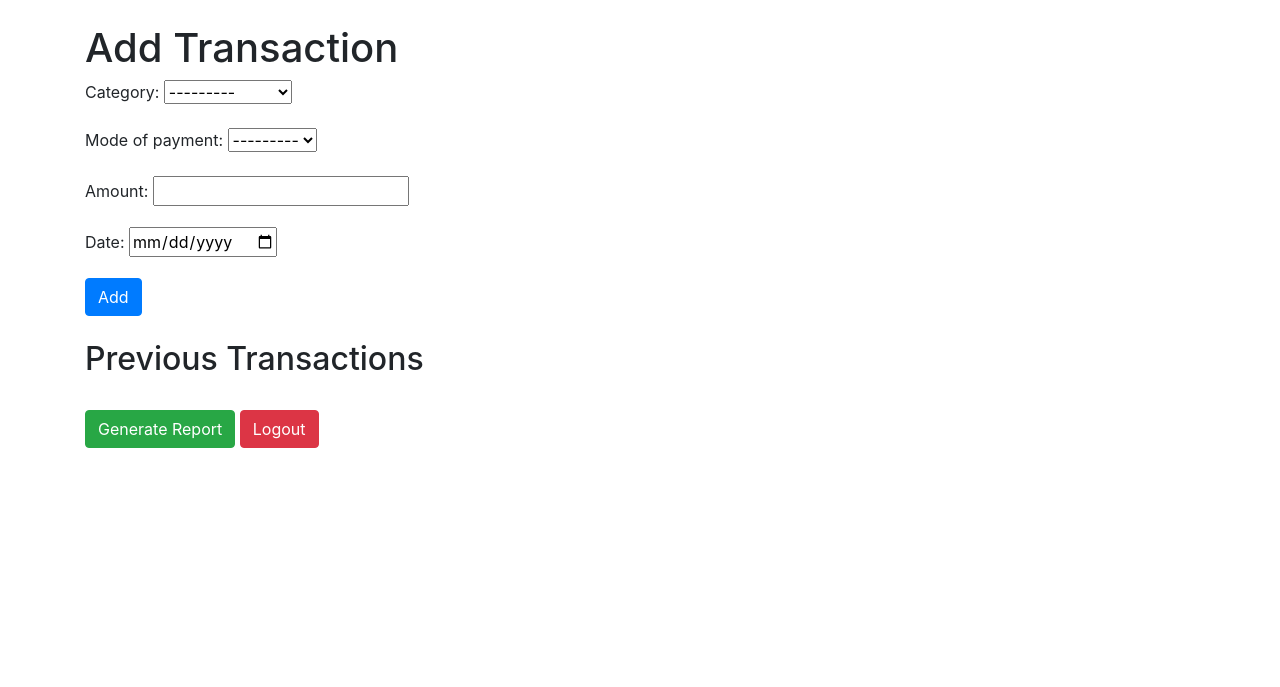
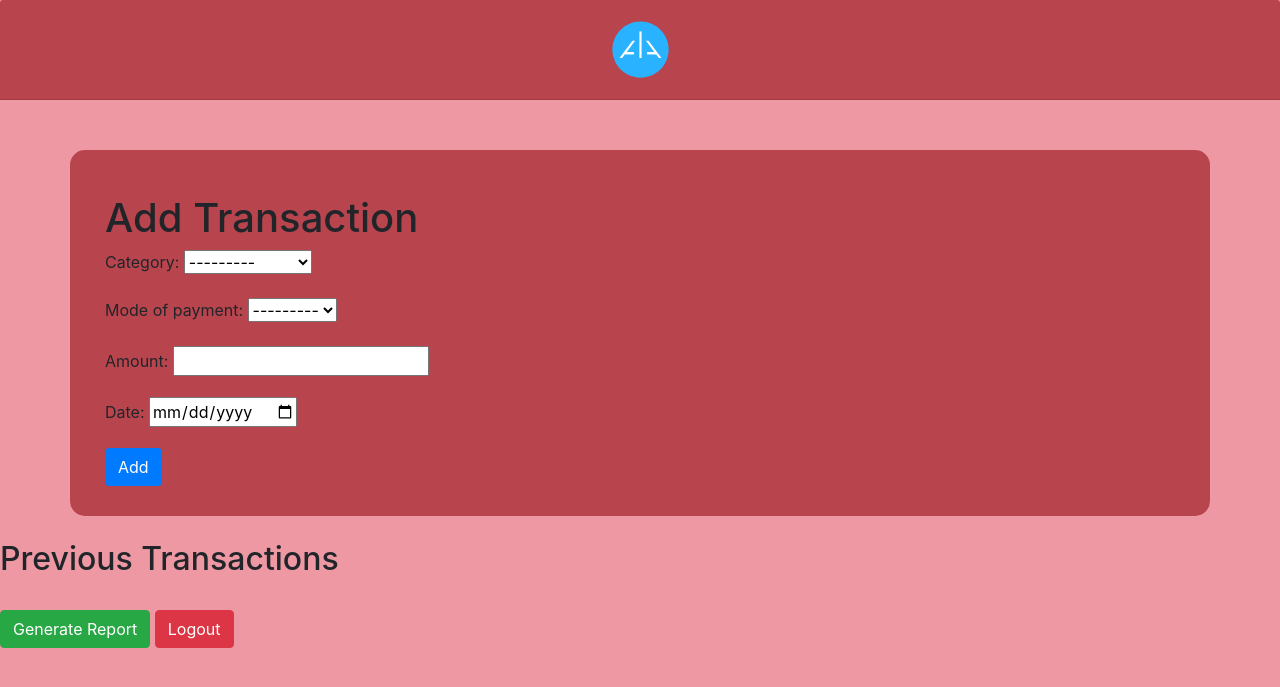
Before and after one commit to e9srawat/lesson024, a Django app: template accounting_system/transactions/templates/transactions/add_transaction.html in a window 1280 px wide. Shown: the top 687 px of the page. Run offline with Django 4.2, Linux system fonts and the light colour scheme; the template is opened without the code that fills it: values that come from a table or form of the project are taken from there, others are empty; some libraries are stand-ins or nearby versions.

Commit message:
modified:   accounting_system/transactions/views.py

```diff
--- a/accounting_system/accounting_system/urls.py
+++ b/accounting_system/accounting_system/urls.py
@@ -23,7 +23,6 @@ urlpatterns = [
     path('', home, name='home'),
     path('register/', register, name='register'),
     path('login/', user_login, name='login'),
-    # path('account/', account, name='account'),
     path('add_transaction/', add_transaction, name='add_transaction'),
     path('generate_report/', generate_report, name='generate_report'),
     path('logout/', user_logout, name='logout'),
--- a/accounting_system/transactions/forms.py
+++ b/accounting_system/transactions/forms.py
@@ -1,4 +1,3 @@
-# transactions/forms.py
 from django import forms
 from django.contrib.auth.forms import UserCreationForm
 from .models import Transaction,User
--- a/accounting_system/transactions/models.py
+++ b/accounting_system/transactions/models.py
@@ -4,7 +4,6 @@ from django.contrib.auth.models import User
 
 class UserProfile(models.Model):
     user = models.OneToOneField(User, on_delete=models.CASCADE)
-    # Add other user-related fields if needed
 
     def __str__(self):
         return self.user.username
--- a/accounting_system/transactions/templates/transactions/add_transaction.html
+++ b/accounting_system/transactions/templates/transactions/add_transaction.html
@@ -1,36 +1,83 @@
 <!-- transactions/templates/transactions/add_transaction.html -->
 <!DOCTYPE html>
+{% load static %}
 <html lang="en">
   <head>
-    <meta charset="UTF-8">
-    <meta name="viewport" content="width=device-width, initial-scale=1.0">
+    <meta charset="UTF-8" />
+    <meta name="viewport" content="width=device-width, initial-scale=1.0" />
     <title>Add Transaction</title>
 
-    <!-- Include Bootstrap CSS -->
-    <link rel="stylesheet" href="https://maxcdn.bootstrapcdn.com/bootstrap/4.0.0/css/bootstrap.min.css">
+    <link rel="stylesheet" href="https://maxcdn.bootstrapcdn.com/bootstrap/4.0.0/css/bootstrap.min.css" />
+    <style>
+      body {
+        background-color: #ed98a3;
+      }
+
+      .container {
+        text-align: left;
+        margin-top: 50px;
+        background-color: #b8444e;
+        border-radius: 15px;
+      }
+
+      .logo {
+        height: auto;
+        background-color: transparent;
+      }
+
+      .card-header {
+        justify-content: center;
+        display: flex;
+        text-align: center;
+        align-items: center;
+        height: 100px;
+        background-color: #b8444e;
+      }
+      .signup-form {
+        max-width: 400px;
+        margin: 0 auto;
+      }
+    </style>
   </head>
-<body class="container"> <!-- Add 'container' class for Bootstrap styling -->
 
+  <body>
+    <div class="card-header">
+      <img src="{% static 'logo.svg' %}" alt="Your Logo" class="logo card-header" />
+    </div>
+    <div class="container">
+      <div class="row">
+        <div class="col-md-8">
+          <div style="padding-left: 20px; padding-bottom: 30px; padding-top: 20px;">
             <h1 class="mt-4">Add Transaction</h1>
 
             <form method="post">
               {% csrf_token %}
 
-        <!-- Use Bootstrap form classes -->
-        <div class="form-group">
-            {{ form.as_p }}
-        </div>
+              <div class="form-group">{{ form.as_p }}</div>
 
               <button type="submit" class="btn btn-primary">Add</button>
             </form>
-
+          </div>
+        </div>
+        <div class="col-md-4 d-flex justify-content-center">
+        </div>
+      </div>
+    </div>
     {% if new_transaction %}
-        <div class="mt-4">
+      <div class="mt-4 container">
         <h2>Just Entered Transaction</h2>
-            <p><strong>Date:</strong> {{ new_transaction.date }}</p>
-            <p><strong>Category:</strong> {{ new_transaction.category }}</p>
-            <p><strong>Amount:</strong> ${{ new_transaction.amount }}</p>
-            <p><strong>Mode of Payment:</strong> {{ new_transaction.mode_of_payment }}</p>
+        <p>
+          <strong>Date:</strong> {{ new_transaction.date }}
+        </p>
+        <p>
+          <strong>Category:</strong> {{ new_transaction.category }}
+        </p>
+        <p>
+          <strong>Amount:</strong> ${{ new_transaction.amount }}
+        </p>
+        <p>
+          <strong>Mode of Payment:</strong> {{ new_transaction.mode_of_payment }}
+        </p>
       </div>
     {% endif %}
 
```
Also changed, not shown: accounting_system/transactions/views.py (+4 -26 lines). Lines whose indentation alone changed are shown as unchanged.
